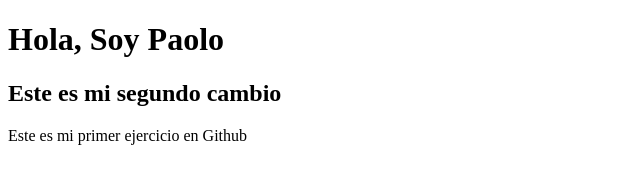
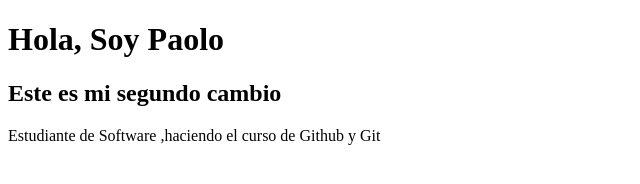
Before and after one commit to PaoloC16/curso-github, a plain HTML site: page index.html in a window 1280 px wide. Shown: the whole page, without its empty margins (0-640 px from the left). Drawn offline with Linux system fonts and the light colour scheme.

Commit message:
Se agrego descripcion personal en el body

```diff
--- a/index.html
+++ b/index.html
@@ -8,6 +8,6 @@
 <body>
     <h1>Hola, Soy Paolo</h1>
     <h2>Este es mi segundo cambio</h2>
-    <p>Este es mi primer ejercicio en Github</p>
+    <p>Estudiante de Software ,haciendo el curso de Github y Git</p>
 </body>
 </html>
```
